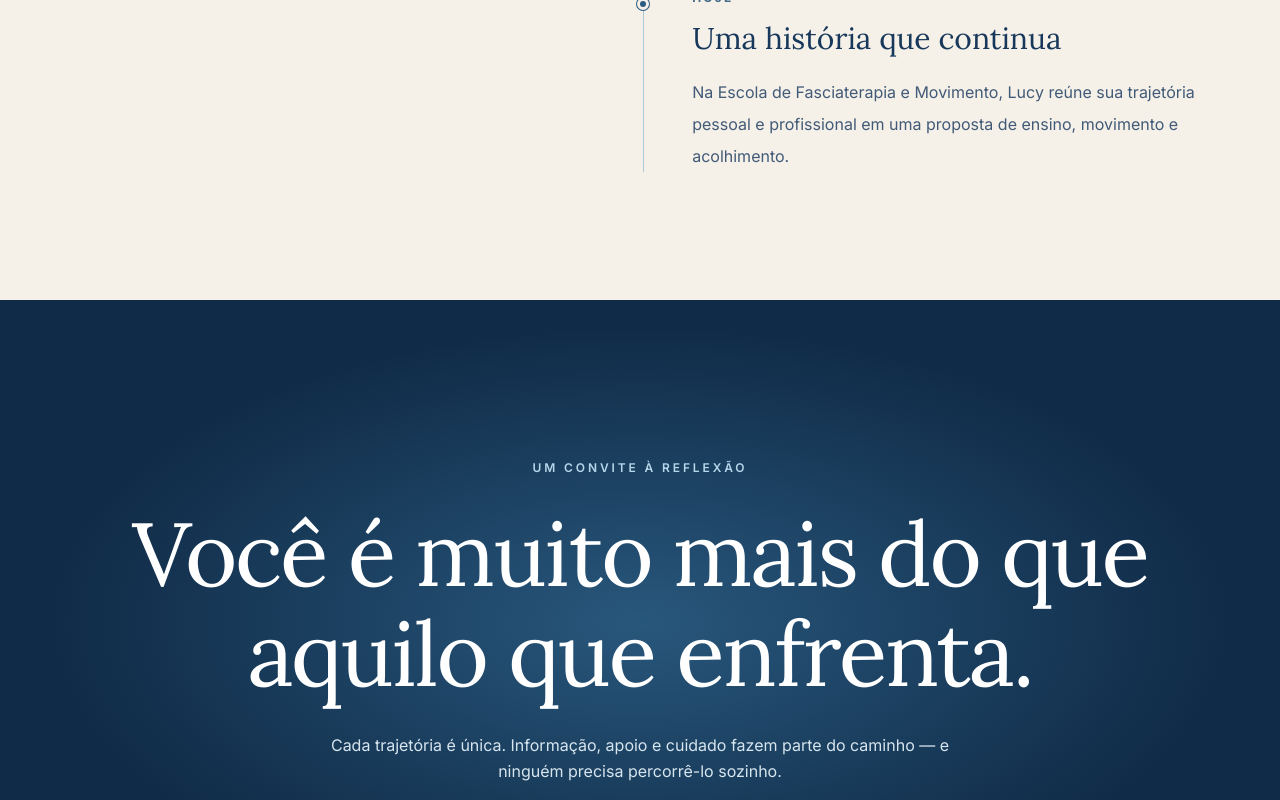
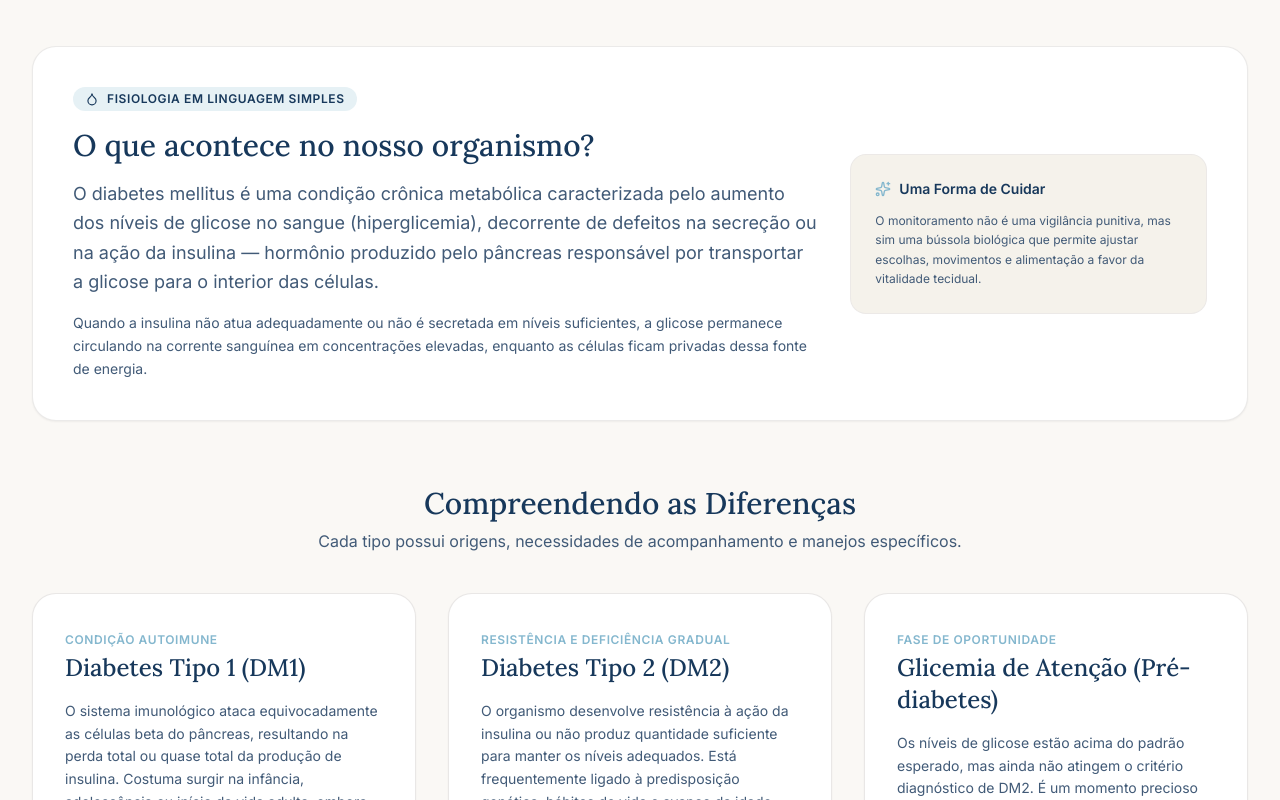
Before and after one commit to mslol21/projeto-lucy, a Next.js app: page / in a window 1280 px wide. Shown: the part 2625-3425 px from the top of the page. Built offline with nearby package versions, Linux system fonts and the light colour scheme.

Commit message:
design: editorial health journal focus on November 14 and 17

```diff
--- a/src/app/page.tsx
+++ b/src/app/page.tsx
@@ -2,7 +2,7 @@ import React from "react";
 import { Header } from "@/components/layout/Header";
 import { Footer } from "@/components/layout/Footer";
 import { HeroSection } from "@/components/sections/HeroSection";
-import { LucyStorySection, ReflectionSection } from "@/components/sections/LucyStorySection";
+import { LucyStorySection } from "@/components/sections/LucyStorySection";
 import { MethodBridgeSection } from "@/components/sections/MethodBridgeSection";
 import { DatesPurposeSection } from "@/components/sections/DatesPurposeSection";
 import { DiabetesSection } from "@/components/sections/DiabetesSection";
@@ -19,13 +19,12 @@ export default function HomePage() {
       <Header />
       <main className="flex-1">
         <HeroSection />
-        <LucyStorySection />
-        <ReflectionSection />
-        <MethodBridgeSection />
         <DatesPurposeSection />
         <DiabetesSection />
+        <MenHealthSection />
+        <LucyStorySection />
         <NeuropathySection />
-        <MenHealthSection />
+        <MethodBridgeSection />
         <BodyAwarenessSection />
         <FaqSection />
         <ShareSection />
```
